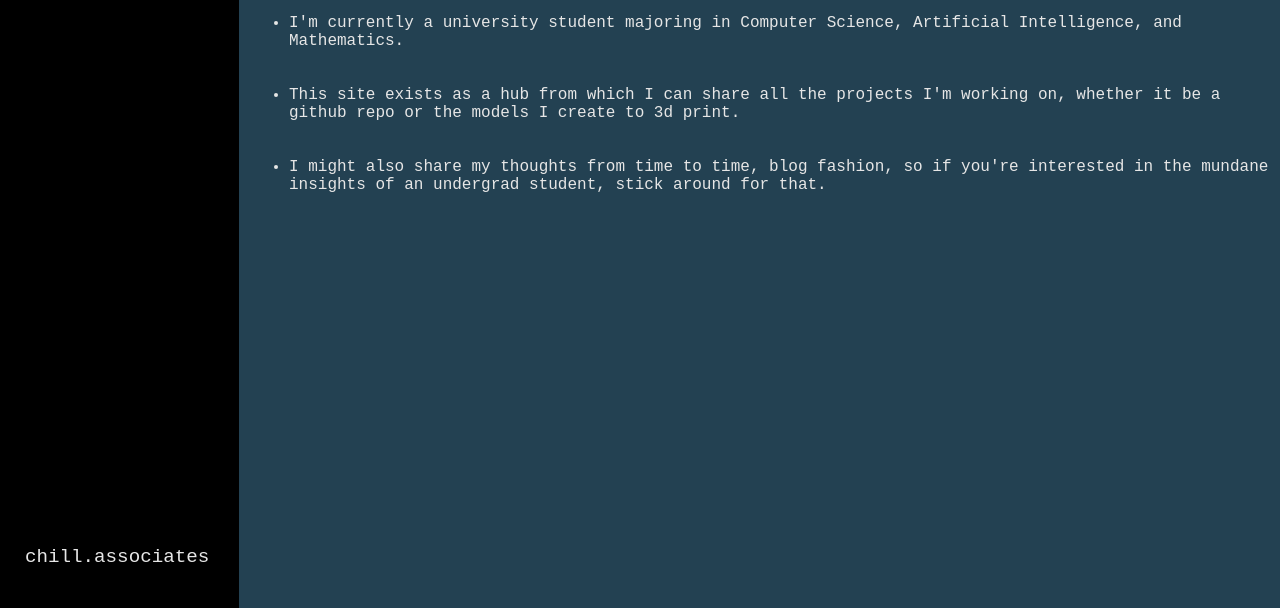
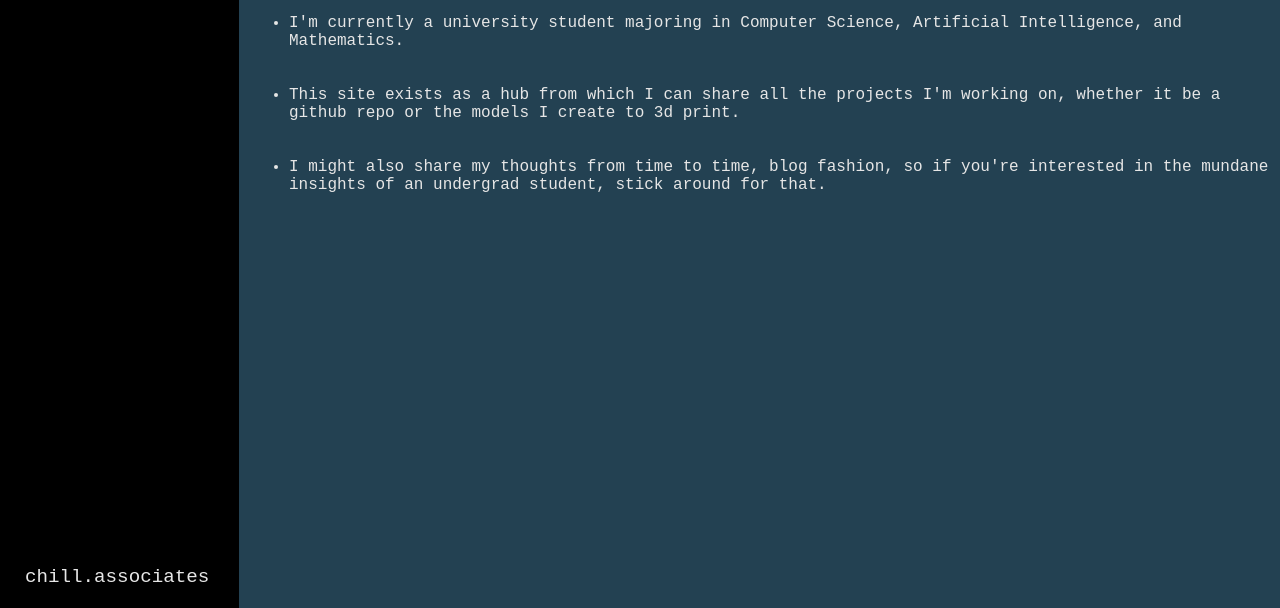
Before and after one commit to synth-mania/burke.su, a plain HTML site: page about.html in a window 1280 px wide. Shown: the part 192-800 px from the top of the page. Drawn offline with Linux system fonts and the light colour scheme.

Commit message:
remove the padding-bottom on the chill.associates link

```diff
--- a/about.html
+++ b/about.html
@@ -28,7 +28,7 @@
             <li><a href="projects.html">Projects</a></li>
         </ul>
         <ul>
-            <li><a href="https://chill.associates">chill.associates</a></li>
+            <li style="padding-bottom: 0;"><a href="https://chill.associates">chill.associates</a></li>
         </ul>
     </nav>
 
```
Also changed, not shown: index.html (+1 -1 lines), projects.html (+1 -1 lines).
